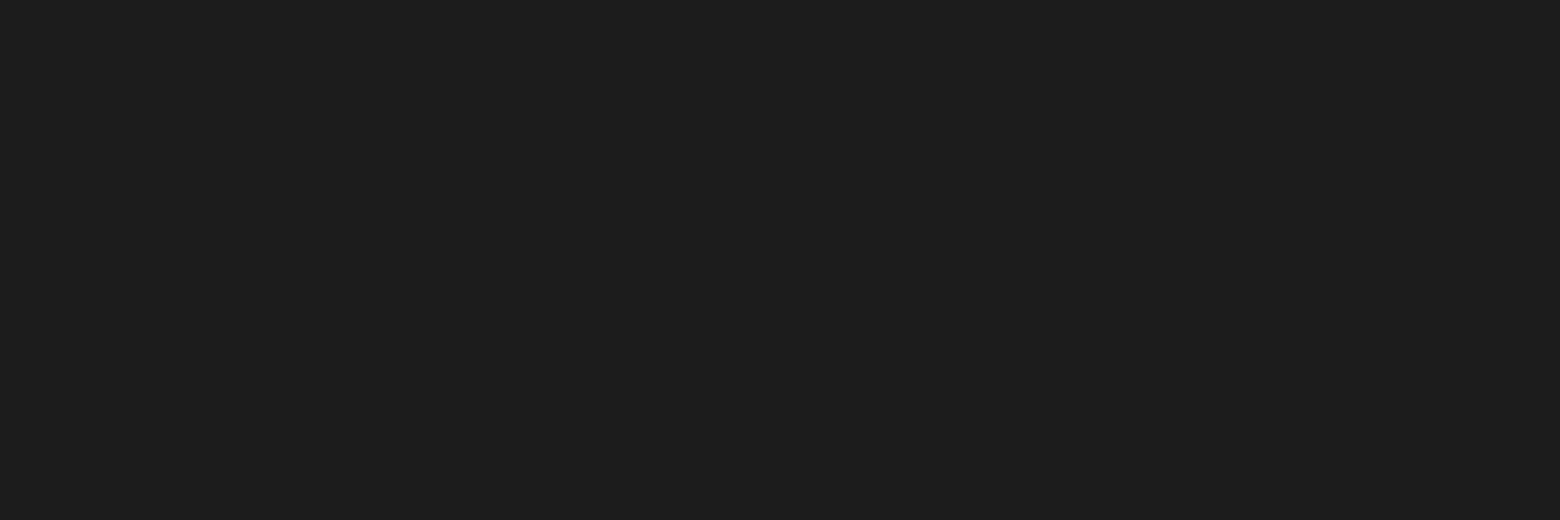
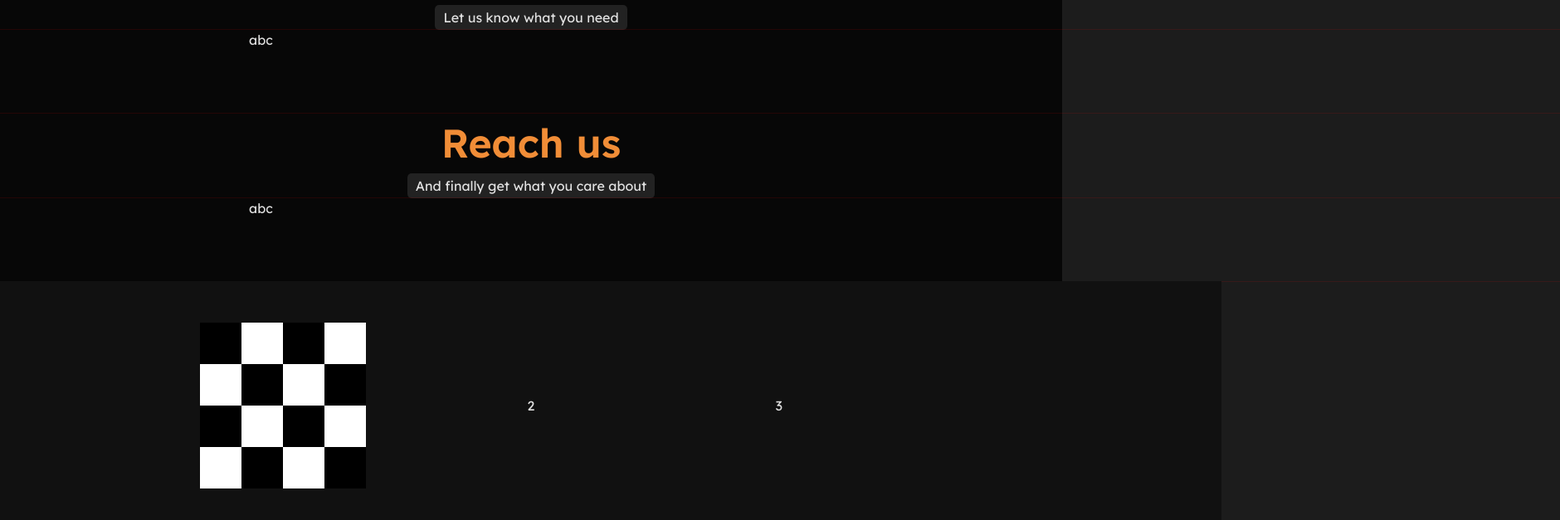
Before and after one commit to WitroxHunter/Sidlesham-Tyres, a React (Vite) app: page / in a window 1280 px wide. Shown: the part 1585-2212 px from the top of the page at 83% size, 1880 px wide, since content can reach past the window. Before the commit the page ends 1520 px from the top, so only its background shows below. Built offline with nearby package versions, Linux system fonts and the light colour scheme.

Commit message:
Css works

```diff
--- a/src/App.css
+++ b/src/App.css
@@ -34,16 +34,58 @@ body {
   margin-top: 25px;
   border-radius: 10px;
   color: black;
+  overflow: hidden;
+  z-index: 0;
+  position: relative;
 }
 
 .telebimButton1 {
   background-color: var(--UIorange);
   width: 220px;
 }
+
+.telebimButton1::before {
+  content: "";
+  position: absolute;
+  left: 0;
+  top: 0;
+  width: 100%;
+  height: 100%;
+  background: hsl(28, 87%, 48%);
+  border-radius: inherit;
+  z-index: -1;
+  transition: transform 0.5s;
+  transform-origin: 0 0;
+  transform: scaleX(0);
+}
+
+.telebimButton1:hover::before {
+  transform: scaleX(1);
+}
+
 .telebimButton2 {
   background-color: white;
   width: 190px;
   margin-left: 20px;
+}
+
+.telebimButton2::before {
+  content: "";
+  position: absolute;
+  left: 0;
+  top: 0;
+  width: 100%;
+  height: 100%;
+  background: hsl(0, 0%, 90%);
+  border-radius: inherit;
+  z-index: -1;
+  transition: transform 0.5s;
+  transform-origin: 0 0;
+  transform: scaleX(0);
+}
+
+.telebimButton2:hover::before {
+  transform: scaleX(1);
 }
 
 .contact-bar {
@@ -82,8 +124,10 @@ body {
 }
 
 .sectionContent {
+  padding: 0 300px 0 300px;
   width: 100%;
-  outline: solid red 1px;
+  height: 100px;
+  outline: solid rgba(255, 0, 0, 0.116) 1px;
 }
 
 .sectionWhyUs {
--- a/src/App.jsx
+++ b/src/App.jsx
@@ -3,9 +3,8 @@ import Header from "./components/header";
 import Telebim from "./components/telebim";
 import SectionTitle from "./components/sectionTitle";
 import ContactBar from "./components/contact-bar";
-import location from "./assets/icons/location.svg";
-import call from "./assets/icons/call.svg";
-import mail from "./assets/icons/mail.svg";
+import Footer from "./components/footer";
+
 import "./App.css";
 
 function App() {
@@ -47,6 +46,7 @@ function App() {
           />
           <div className="sectionContent">abc</div>
         </div>
+        <Footer />
       </div>
     </>
   );
--- a/src/components/footer.jsx
+++ b/src/components/footer.jsx
@@ -0,0 +1,18 @@
+import location from "../assets/icons/location.svg";
+import call from "../assets/icons/call.svg";
+import mail from "../assets/icons/mail.svg";
+import notfound from "../assets/NotFound.png";
+
+export default function Footer() {
+  return (
+    <>
+      <div className="footer">
+        <div className="footer-section">
+          <img src={notfound} />
+        </div>
+        <div className="footer-section">2</div>
+        <div className="footer-section">3</div>
+      </div>
+    </>
+  );
+}
--- a/src/components/header.jsx
+++ b/src/components/header.jsx
@@ -1,5 +1,6 @@
 import hamburger from "../assets/icons/hamburger.svg";
 import logo from "../assets/logo.png";
+import { useState, useEffect } from "react";
 
 function MenuItem(props) {
   return (
@@ -12,9 +13,23 @@ function MenuItem(props) {
 }
 
 export default function Header() {
+  const [scrolled, setScrolled] = useState(false);
+
+  useEffect(() => {
+    const handleScroll = () => {
+      const isScrolled = window.scrollY > 0;
+      setScrolled(isScrolled);
+    };
+
+    window.addEventListener("scroll", handleScroll);
+    return () => {
+      window.removeEventListener("scroll", handleScroll);
+    };
+  }, []);
+
   return (
     <>
-      <div className="header">
+      <div className={scrolled ? "scrolled header" : "header"}>
         <div className="headerLeft">
           <img src={logo} />
         </div>
--- a/src/index.css
+++ b/src/index.css
@@ -8,6 +8,7 @@
   background-color: #1c1c1c;
 
   --UIlightgrey: #222222;
+  --UIgrey: #111111;
   --UIbackground: #070707;
   --UIorange: #f18d37;
   --FontVerySmall: 16px;
@@ -131,32 +132,23 @@ h1 {
 }
 
 button {
-  border-radius: 8px;
-  border: 1px solid transparent;
-  padding: 0.6em 1.2em;
-  font-size: 1em;
-  font-weight: 500;
-  font-family: inherit;
-  background-color: #1a1a1a;
+  border: transparent;
   cursor: pointer;
-  transition: border-color 0.25s;
-}
-button:hover {
-  border-color: #646cff;
-}
-button:focus,
-button:focus-visible {
-  outline: 4px auto -webkit-focus-ring-color;
 }
 
 .header {
+  transition: 0.3s;
   width: 100%;
   height: 50px;
-  background-color: rgba(0, 0, 0, 0.235);
   display: flex;
   position: fixed;
   top: 0;
   margin: 0;
+}
+
+.header.scrolled {
+  transition: 0.3s;
+  background-color: var(--UIgrey);
 }
 
 .headerLeft {
@@ -216,3 +208,19 @@ button:focus-visible {
   align-items: center;
   justify-content: center;
 }
+
+.footer {
+  height: 300px;
+  width: 70%;
+  background-color: var(--UIgrey);
+  display: flex;
+  justify-content: space-between;
+  padding: 0 30%;
+}
+
+.footer-section {
+  display: flex;
+  flex: 1;
+  justify-content: center;
+  align-items: center;
+}
```
Also changed, not shown: src/assets/NotFound.png (added).
